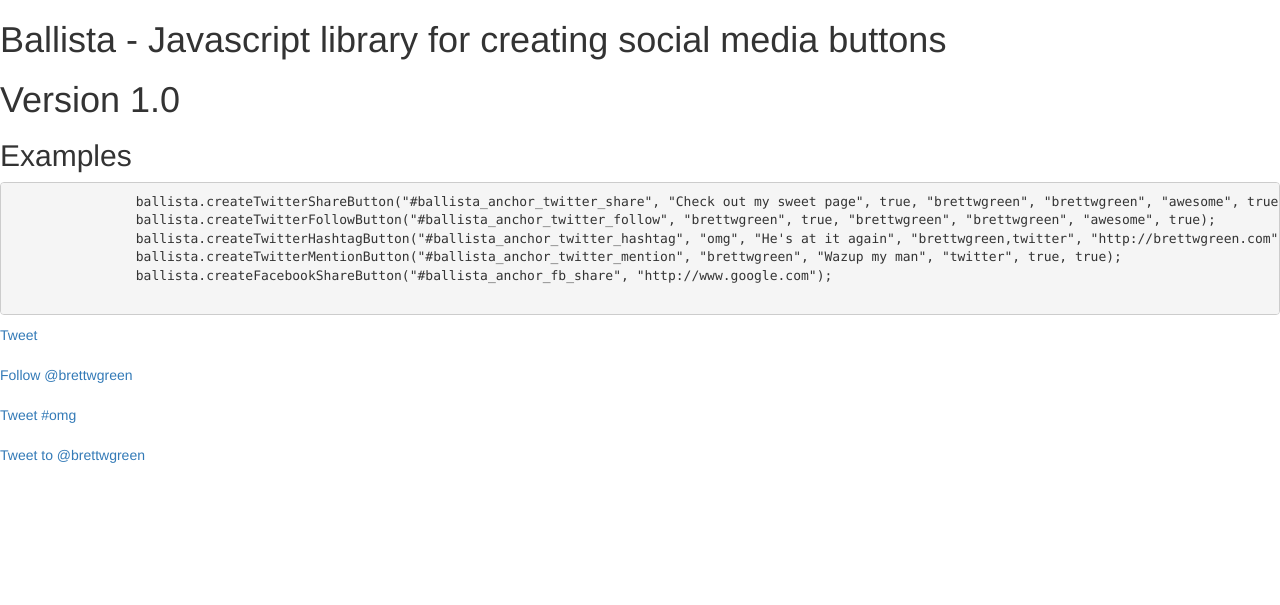
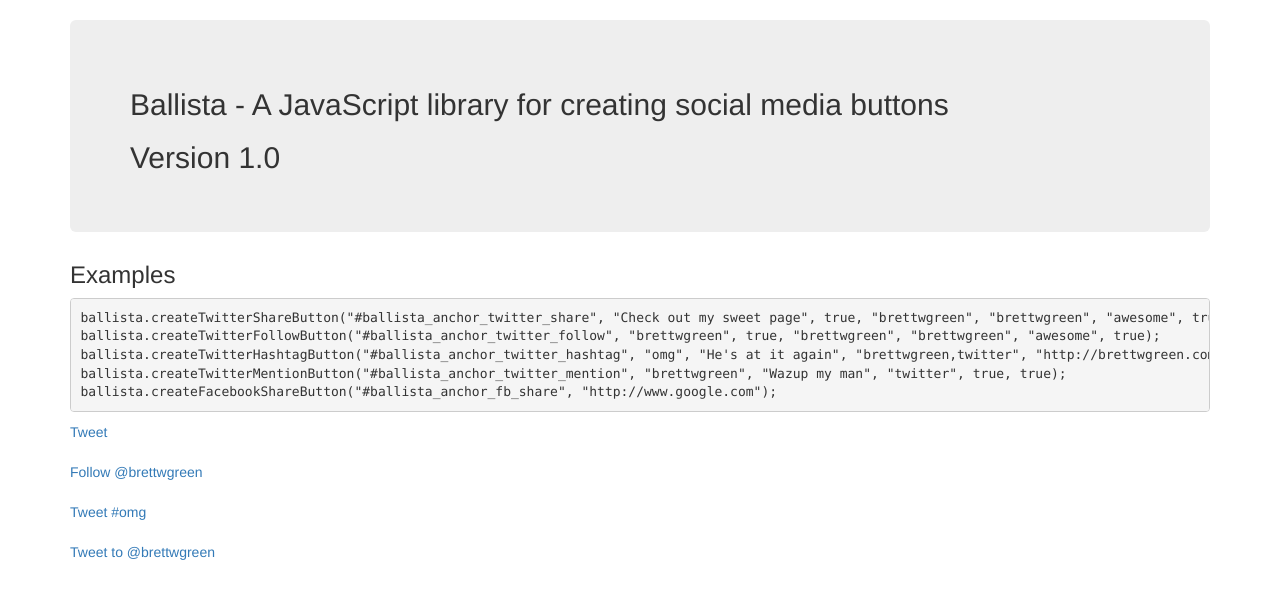
Before and after one commit to brettwgreen/ballista, a plain HTML site: page index.html in a window 1280 px wide. Drawn offline with nearby package versions, Linux system fonts and the light colour scheme.

Commit message:
formatting for page

```diff
--- a/index.html
+++ b/index.html
@@ -10,7 +10,15 @@
 	<script lang="javascript" src="src/ballista.js"></script>
 	<script lang="javascript" src="src/ballista_facebook.js"></script>
 	<link rel="stylesheet" href="https://maxcdn.bootstrapcdn.com/bootstrap/3.3.6/css/bootstrap.min.css" integrity="sha384-1q8mTJOASx8j1Au+a5WDVnPi2lkFfwwEAa8hDDdjZlpLegxhjVME1fgjWPGmkzs7" crossorigin="anonymous">
+	<link rel="stylesheet" href="https://maxcdn.bootstrapcdn.com/bootstrap/3.3.6/css/bootstrap-theme.min.css" integrity="sha384-fLW2N01lMqjakBkx3l/M9EahuwpSfeNvV63J5ezn3uZzapT0u7EYsXMjQV+0En5r" crossorigin="anonymous">
 	<script src="https://maxcdn.bootstrapcdn.com/bootstrap/3.3.6/js/bootstrap.min.js" integrity="sha384-0mSbJDEHialfmuBBQP6A4Qrprq5OVfW37PRR3j5ELqxss1yVqOtnepnHVP9aJ7xS" crossorigin="anonymous"></script>
+
+	<!-- HTML5 shim and Respond.js for IE8 support of HTML5 elements and media queries -->
+    <!-- WARNING: Respond.js doesn't work if you view the page via file:// -->
+    <!--[if lt IE 9]>
+      <script src="https://oss.maxcdn.com/html5shiv/3.7.2/html5shiv.min.js"></script>
+      <script src="https://oss.maxcdn.com/respond/1.4.2/respond.min.js"></script>
+    <![endif]-->
 
 	<script>
 		$(document).ready(function() {
@@ -23,17 +31,19 @@
 	</script>
 </head>
 <body>
+	<br />
+	<div class="container" role="main">
+		<div class="jumbotron">
+			<h2>Ballista - A JavaScript library for creating social media buttons</h2>
+			<h2>Version 1.0</h2>
+		</div>
 
-	<h1>Ballista - Javascript library for creating social media buttons</h1>
-	<h1>Version 1.0</h1>
-	<h2>Examples</h2>
-	<pre class="prettyprint">
-		ballista.createTwitterShareButton("#ballista_anchor_twitter_share", "Check out my sweet page", true, "brettwgreen", "brettwgreen", "awesome", true);
+		<h3>Examples</h3>
+<pre class="prettyprint">ballista.createTwitterShareButton("#ballista_anchor_twitter_share", "Check out my sweet page", true, "brettwgreen", "brettwgreen", "awesome", true);
 ballista.createTwitterFollowButton("#ballista_anchor_twitter_follow", "brettwgreen", true, "brettwgreen", "brettwgreen", "awesome", true);
 ballista.createTwitterHashtagButton("#ballista_anchor_twitter_hashtag", "omg", "He's at it again", "brettwgreen,twitter", "http://brettwgreen.com", true, true);
 ballista.createTwitterMentionButton("#ballista_anchor_twitter_mention", "brettwgreen", "Wazup my man", "twitter", true, true);
-		ballista.createFacebookShareButton("#ballista_anchor_fb_share", "http://www.google.com");
-	</pre>
+ballista.createFacebookShareButton("#ballista_anchor_fb_share", "http://www.google.com");</pre>
 		<div id="ballista_anchor_twitter_share"></div>
 		<br clear="all" />
 		<div id="ballista_anchor_twitter_follow"></div>
@@ -44,6 +54,6 @@
 		<br clear="all" />
 		<div id="ballista_anchor_fb_share"></div>
 		<br clear="all" />
-
+	</div>
 	</body>
 </html>
```
Lines whose indentation alone changed are shown as unchanged.
